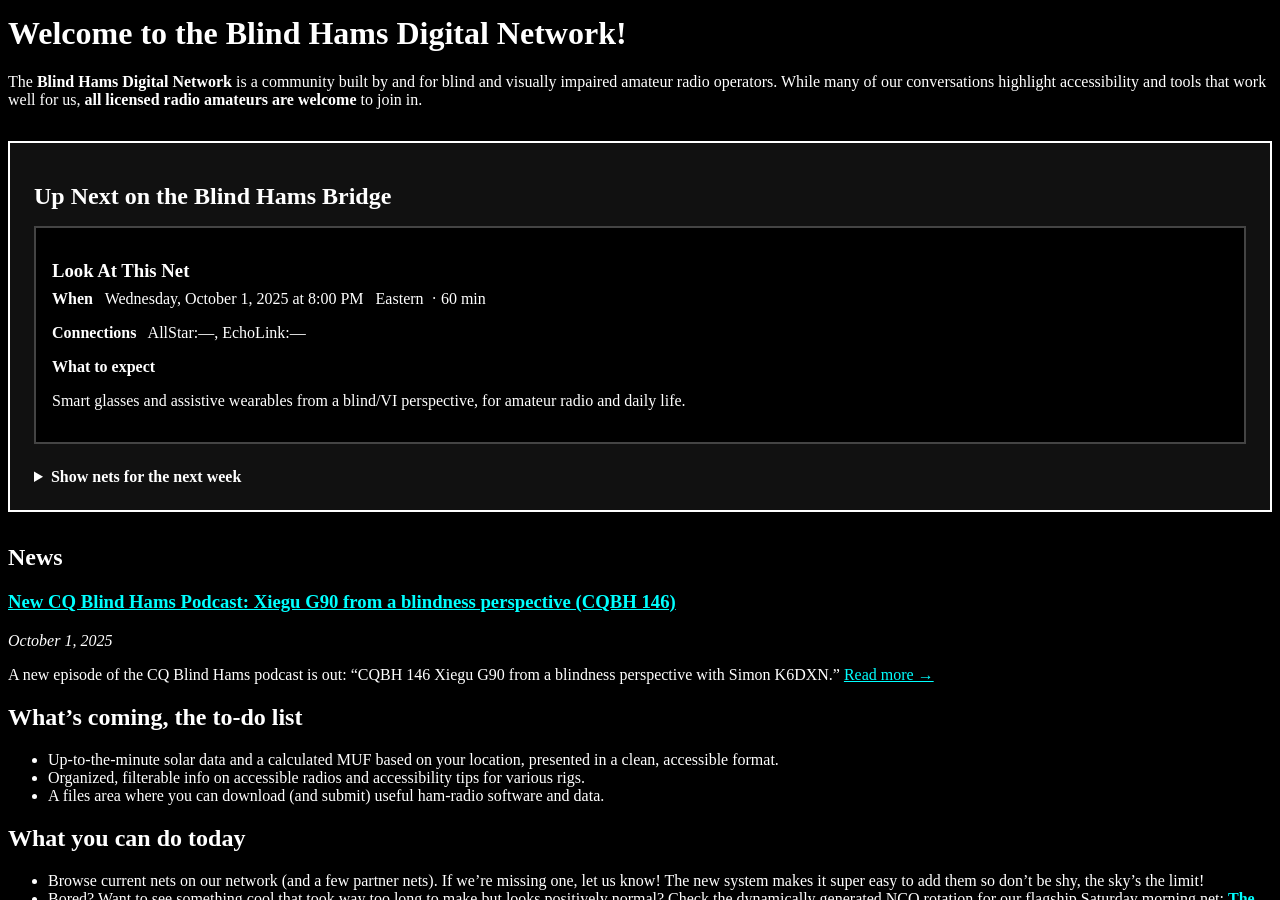
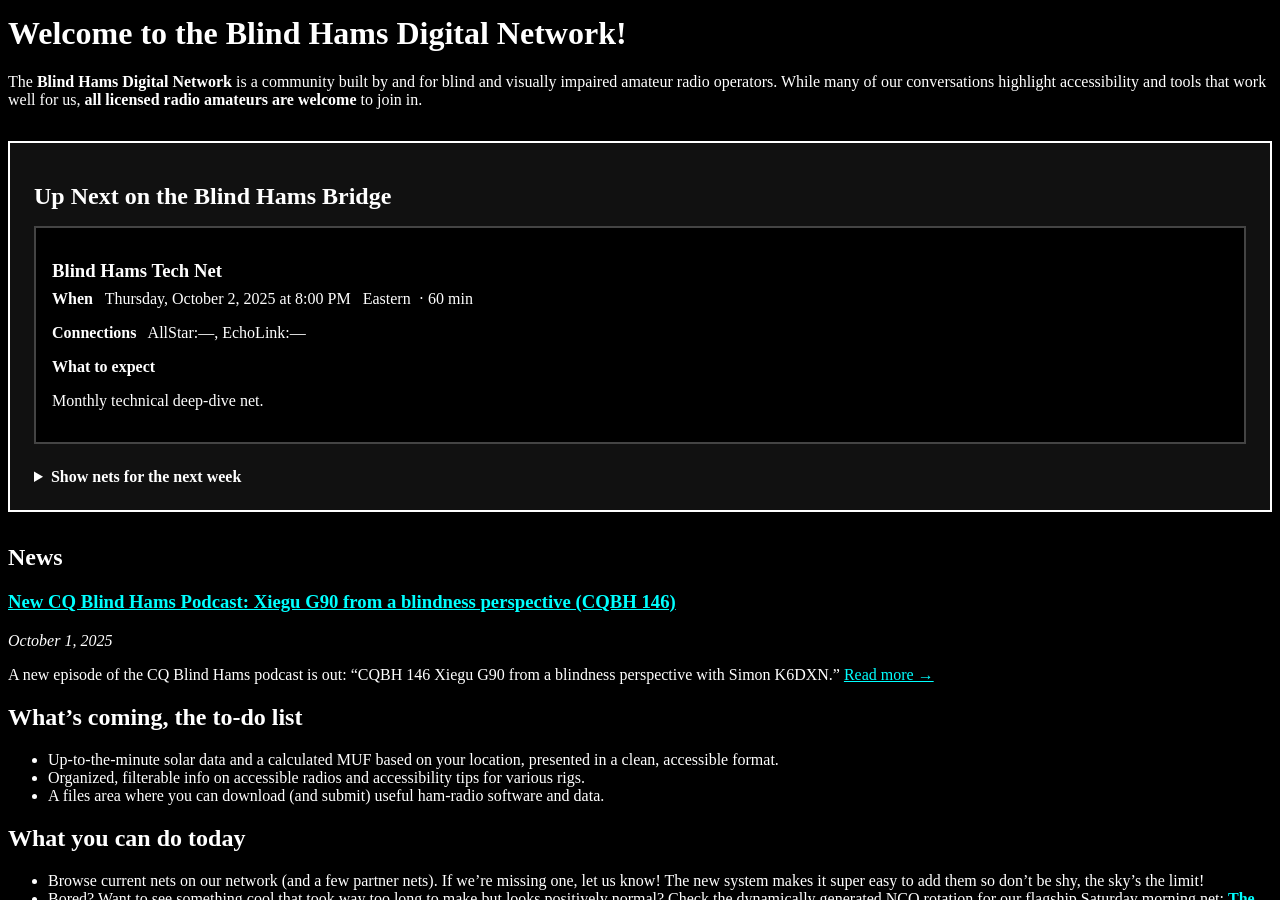
Before and after one commit to nromey/bh-network, a Jekyll site: the page built from index.md, in a window 1280 px wide and 900 px high, scrolled down 701 px. Built offline with Jekyll 4.4.1, drawn with Linux system fonts in a browser that asks for light colours.

Commit message:
chore: refresh schedules [skip ci]

```diff
--- a/_data/next_net.yml
+++ b/_data/next_net.yml
@@ -1,11 +1,10 @@
 time_zone: America/New_York
 next_net:
-  id: look-at-this
-  name: Look At This Net
-  description: Smart glasses and assistive wearables from a blind/VI perspective,
-    for amateur radio and daily life.
+  id: blind-hams-tech
+  name: Blind Hams Tech Net
+  description: Monthly technical deep-dive net.
   category: bhn
-  start_local_iso: '2025-10-01T20:00:00-04:00'
+  start_local_iso: '2025-10-02T20:00:00-04:00'
   duration_min: 60
   time_zone: America/New_York
   connections:
@@ -26,55 +25,6 @@ next_net:
     location: null
     website: null
 week:
-- id: look-at-this
-  name: Look At This Net
-  description: Smart glasses and assistive wearables from a blind/VI perspective,
-    for amateur radio and daily life.
-  category: bhn
-  start_local_iso: '2025-10-01T20:00:00-04:00'
-  duration_min: 60
-  time_zone: America/New_York
-  connections:
-    allstar: null
-    echolink: null
-    frequency: null
-    mode: null
-    dmr: null
-    dmr_system: null
-    dmr_tg: null
-    talkgroup: null
-    peanut: null
-    dstar: null
-    ysf: null
-    wiresx: null
-    p25: null
-    nxdn: null
-    location: null
-    website: null
-- id: handi-hams-trivia
-  name: Handi Hams Trivia Net
-  description: Weekly trivia net hosted by Handi Hams.
-  category: disability
-  start_local_iso: '2025-10-01T20:00:00-04:00'
-  duration_min: 90
-  time_zone: America/New_York
-  connections:
-    allstar: 473760 (backup 473761)
-    echolink: N0BVE-L
-    frequency: null
-    mode: null
-    dmr: null
-    dmr_system: null
-    dmr_tg: null
-    talkgroup: null
-    peanut: null
-    dstar: null
-    ysf: null
-    wiresx: null
-    p25: null
-    nxdn: null
-    location: null
-    website: null
 - id: sfarc-coffee-break
   name: Sierra Foothills ARC Coffee Break Net
   description: Daily ragchew hosted by the Sierra Foothills Amateur Radio Club.
```
